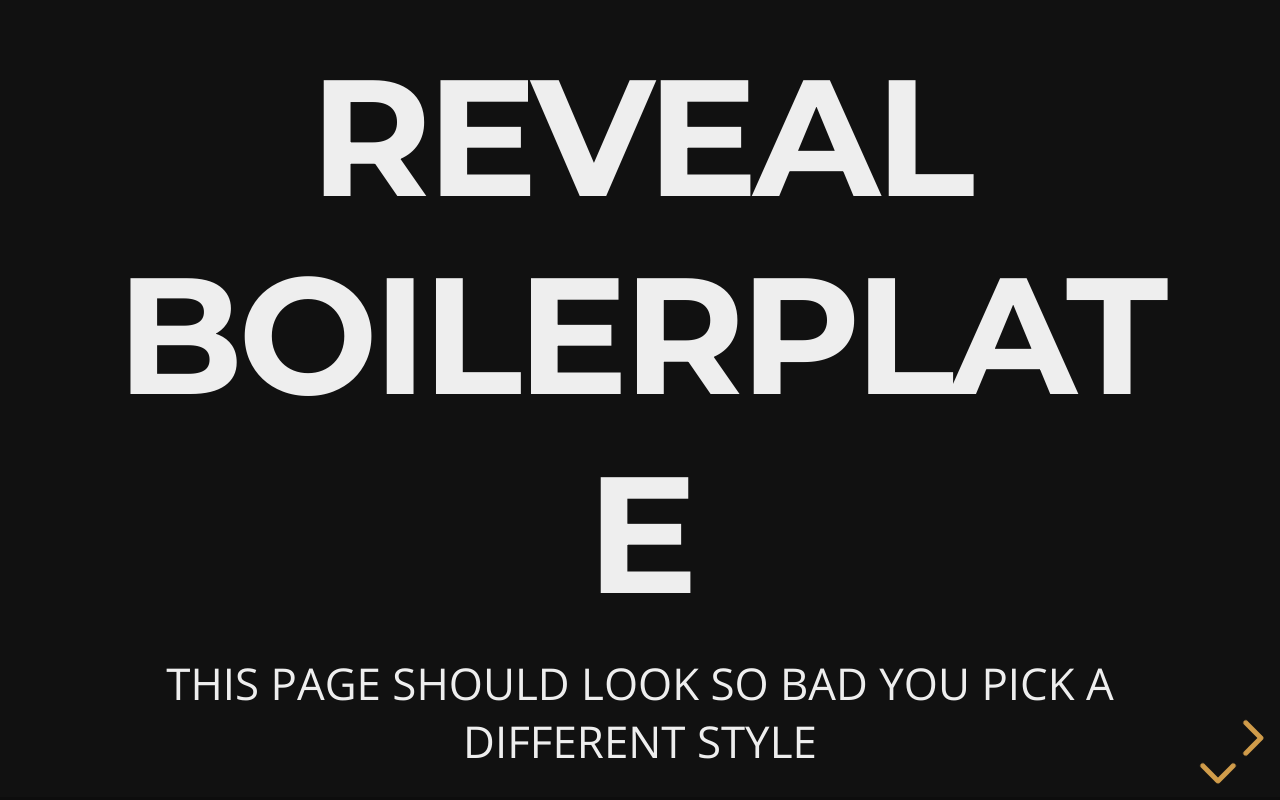
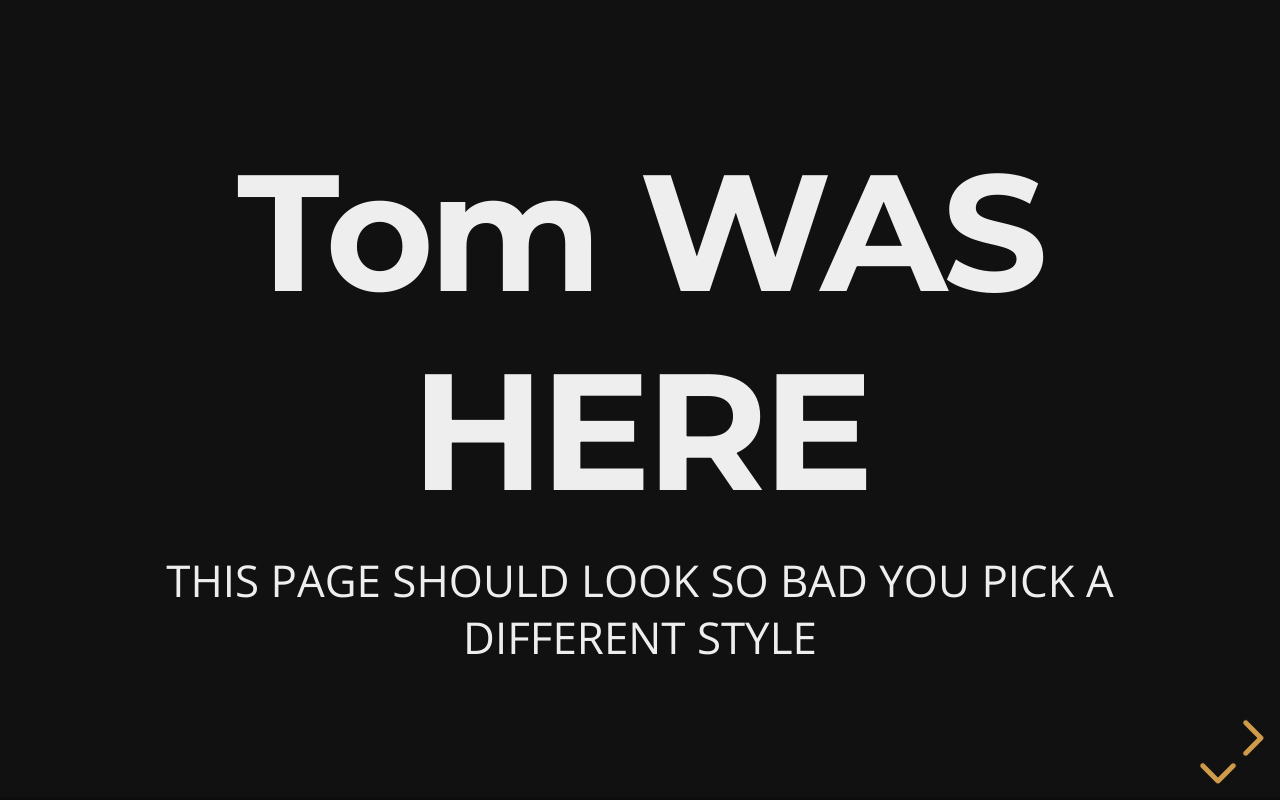
Before and after one commit to Tom-Rowe/2019Code1240Presentation, a plain HTML site: page index.html in a window 1280 px wide. Drawn offline with nearby package versions, Linux system fonts and the light colour scheme.

Commit message:
Update index.html

```diff
--- a/index.html
+++ b/index.html
@@ -19,7 +19,7 @@
 
 
 				<section>
-					<section><h1>REVEAL BOILERPLATE</h1>THIS PAGE SHOULD LOOK SO BAD YOU PICK A DIFFERENT STYLE</section>
+					<section><h1>Tom WAS HERE</h1>THIS PAGE SHOULD LOOK SO BAD YOU PICK A DIFFERENT STYLE</section>
 					<section>Slide B</section>
 				</section>
 				<section>Slide 2</section>
```
